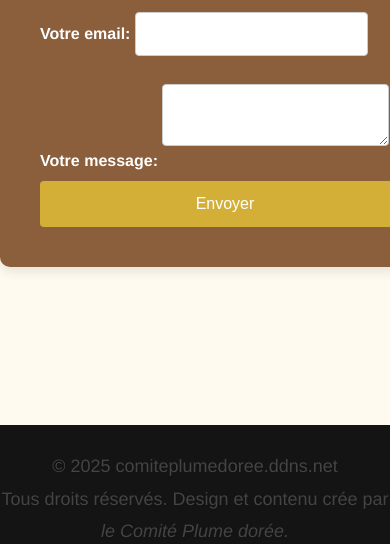
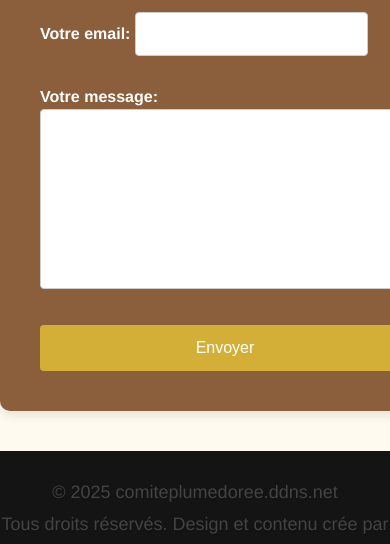
Before and after one commit to Nemeth-dev/comiteplumedoree.guithub.io, a plain HTML site: page contact.html in a window 390 px wide. Shown: the part 246-790 px from the top of the page. Drawn offline with Linux system fonts and the light colour scheme.

Commit message:
Update styles.css

```diff
--- a/styles.css
+++ b/styles.css
@@ -218,7 +218,7 @@ footer {
     width: 100%; /* Toute la largeur */
     background-color: #141414; /* Couleur sombre */
     padding: 5px 0; /* Padding vertical */
-    margin-top: 20px; /* Espace au-dessus */
+    margin-top: 40px; /* Espace au-dessus */
     display: flex; /* Flexbox */
     flex-direction: column; /* Disposition verticale */
     align-items: center; /* Centrer contenu horizontal */
@@ -333,6 +333,15 @@ h4 {
     box-shadow: 0 4px 12px rgba(0,0,0,0.1); /* Ombre légère */
     margin: auto; /* Centrage horizontal et vertical */
     margin-top: 100px; /* Espace au-dessus */
+}
+
+/* Taille par défaut pour le textarea */
+textarea {
+  font-size: 1.2em; /* Taille de police plus grande pour tout le site */
+  padding: 15px; /* Padding augmentée pour confort */
+  height: 150px; /* Hauteur initiale */
+  width: 100%; /* Prend toute la largeur du conteneur */
+  box-sizing: border-box; /* Inclus padding et border dans la largeur */
 }
 
 /* Titre du formulaire */
@@ -663,4 +672,9 @@ p.quote {
     margin: auto; /* Centrage horizontal et vertical */
     margin-top: 120px; /* Espace au-dessus */
 }
+
+textarea {
+    font-size: 1.4em; /* Plus gros pour mobile, pour faciliter la lecture et la saisie */
+    height: 180px; /* Ajustement de la hauteur pour mobile */
 }
+}
```
